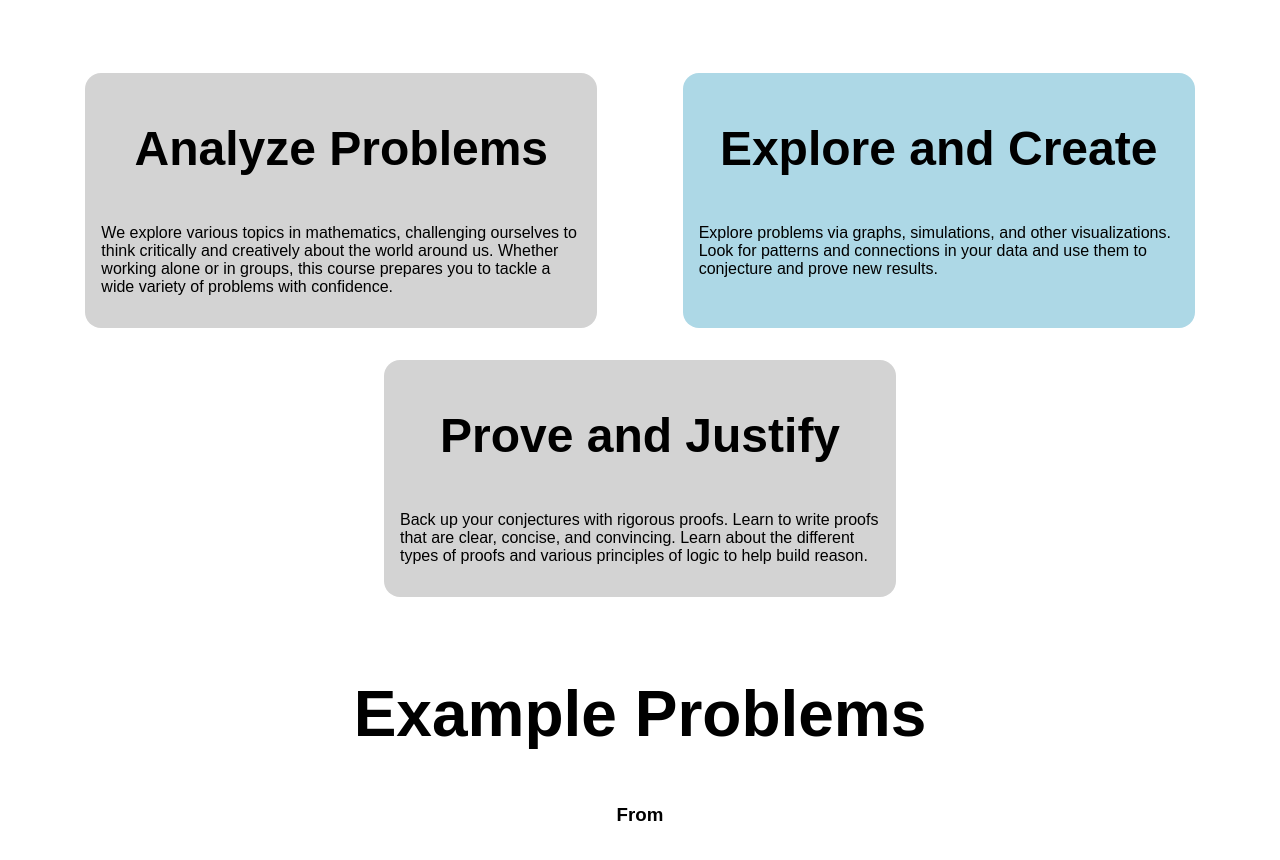
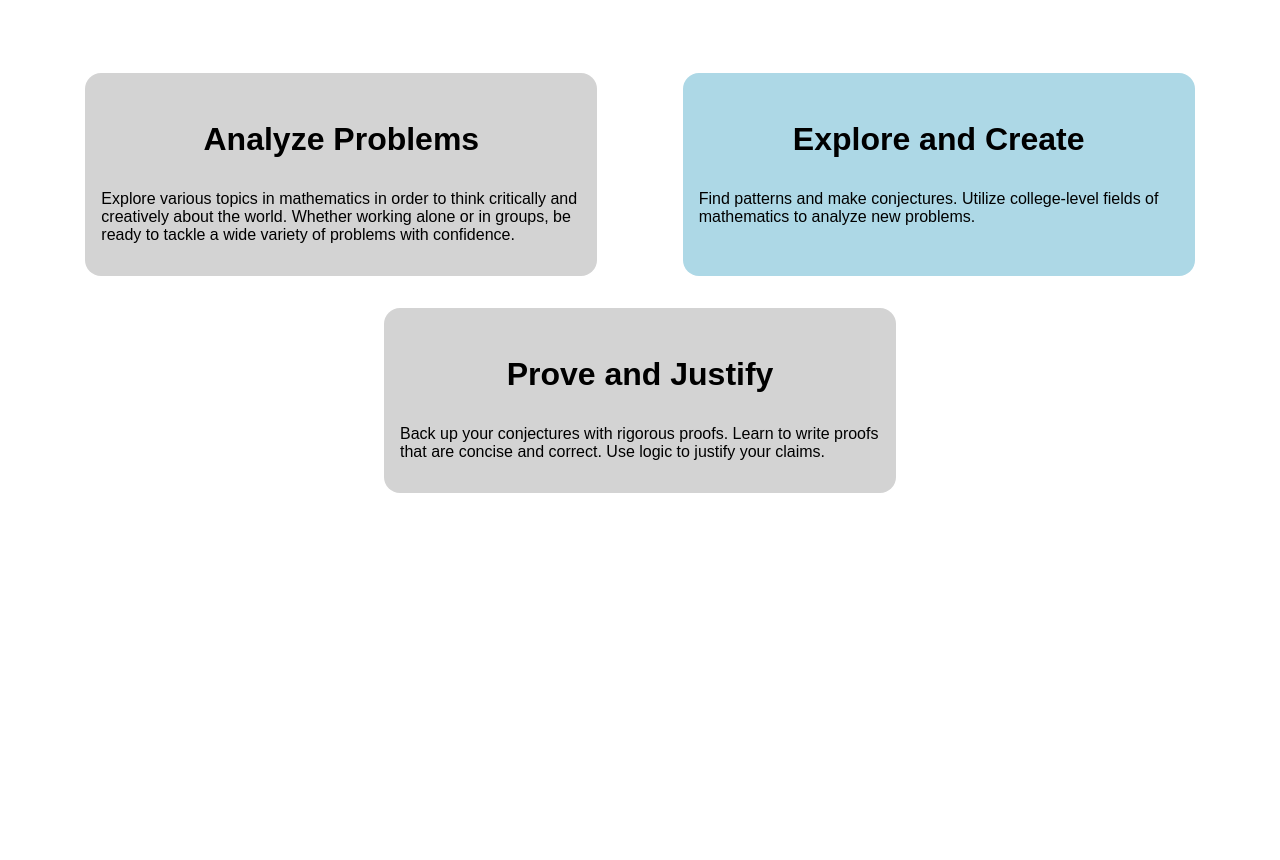
Before and after one commit to dufm-srgs/dufm-srgs.github.io, a SvelteKit app: page / in a window 1280 px wide. Shown: the part 620-1480 px from the top of the page. After the commit the page ends 1145 px from the top, so only its background shows below. Built offline with nearby package versions, Linux system fonts and the light colour scheme.

Commit message:
feat: drop dead links

```diff
--- a/src/routes/+page.svelte
+++ b/src/routes/+page.svelte
@@ -1,7 +1,3 @@
-<script lang="ts">
-    // import { math } from 'mathlifier';
-</script>
-
 <main>
     <div class="hero">
         <h1>Real Problems, Real Math</h1>
@@ -15,8 +11,8 @@
         <div class="section">
             <h3>Analyze Problems</h3>
             <p>
-                We explore various topics in mathematics, challenging ourselves to think critically and creatively about the world around us.
-                Whether working alone or in groups, this course prepares you to tackle a wide variety of problems with confidence.
+                Explore various topics in mathematics in order to think critically and creatively about the world.
+                Whether working alone or in groups, be ready to tackle a wide variety of problems with confidence.
             </p>
         </div>
 
@@ -24,8 +20,8 @@
             <h3>Explore and Create</h3>
 
             <p>
-                Explore problems via graphs, simulations, and other visualizations. Look for patterns and connections in your data
-                and use them to conjecture and prove new results.
+                Find patterns and make conjectures. Utilize college-level
+                fields of mathematics to analyze new problems.
             </p>
         </div>
 
@@ -33,16 +29,10 @@
             <h3>Prove and Justify</h3>
 
             <p>
-                Back up your conjectures with rigorous proofs. Learn to write proofs that are clear, concise, and convincing.
-                Learn about the different types of proofs and various principles of logic to help build reason.
+                Back up your conjectures with rigorous proofs. Learn to write proofs that are concise and correct.
+                Use logic to justify your claims.
             </p>
         </div>
-    </div>
-
-    <div class="example">
-        <h2>Example Problems</h2>
-
-        <h3>From </h3>
     </div>
 </main>
 
@@ -51,22 +41,13 @@
         width: calc(100% - 10rem);
         text-align: center;
         padding: 5rem;
+        padding-top: 7rem;
         background-color: skyblue;
 
         p {
             font-size: 2rem;
         }
     }
-
-    div.example {
-        padding: 1rem;
-        text-align: center;
-    }
-
-    // .math {
-    //     font-family:'Times New Roman', Times, serif;
-    //     font-size: 1.4rem;
-    // }
 
     div#what {
         padding: 1rem;
@@ -89,7 +70,7 @@
 
         h3 {
             margin-top: 2rem;
-            font-size: 3rem;
+            font-size: 2rem;
             text-align: center;
         }
     }
@@ -101,7 +82,7 @@
     h2 {
         margin-top: 2rem;
         text-align: center;
-        font-size: 4rem;
+        font-size: 3rem;
     }
 
     @media (max-width: 600px) {
```
